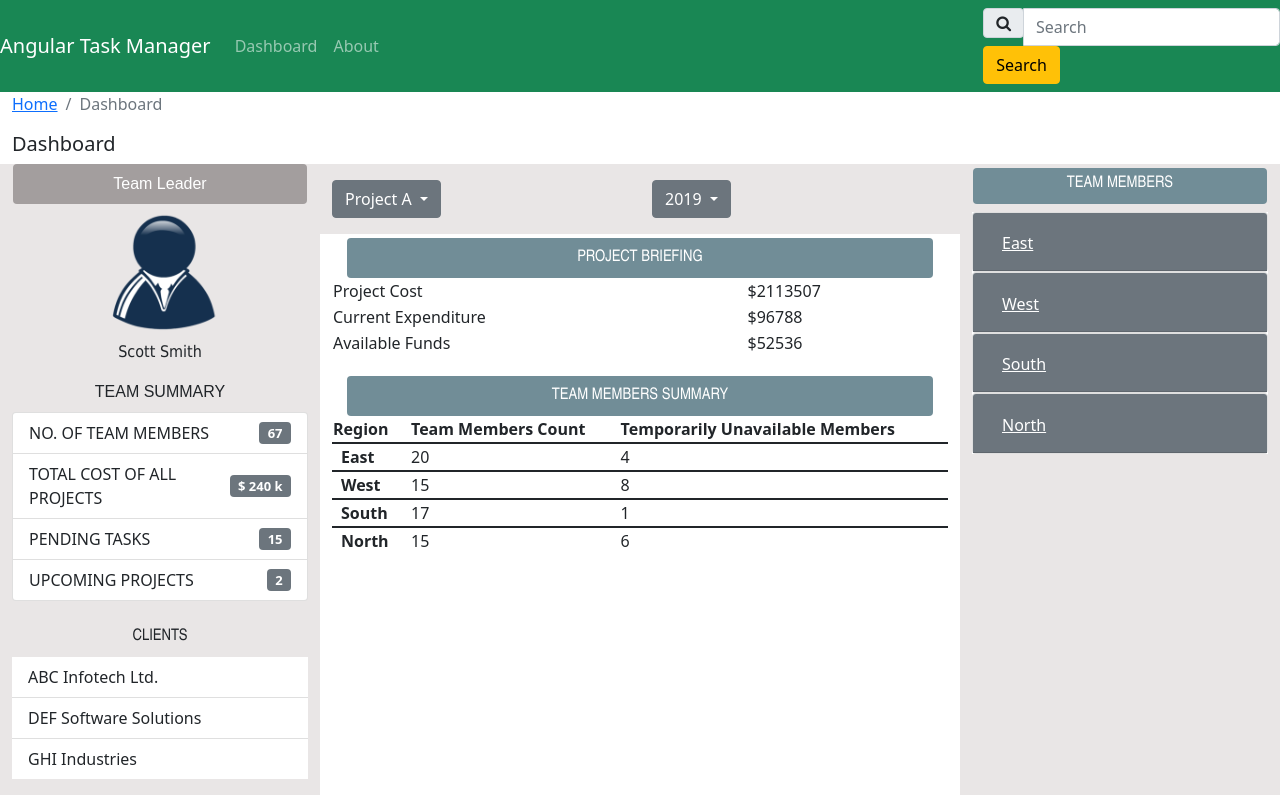
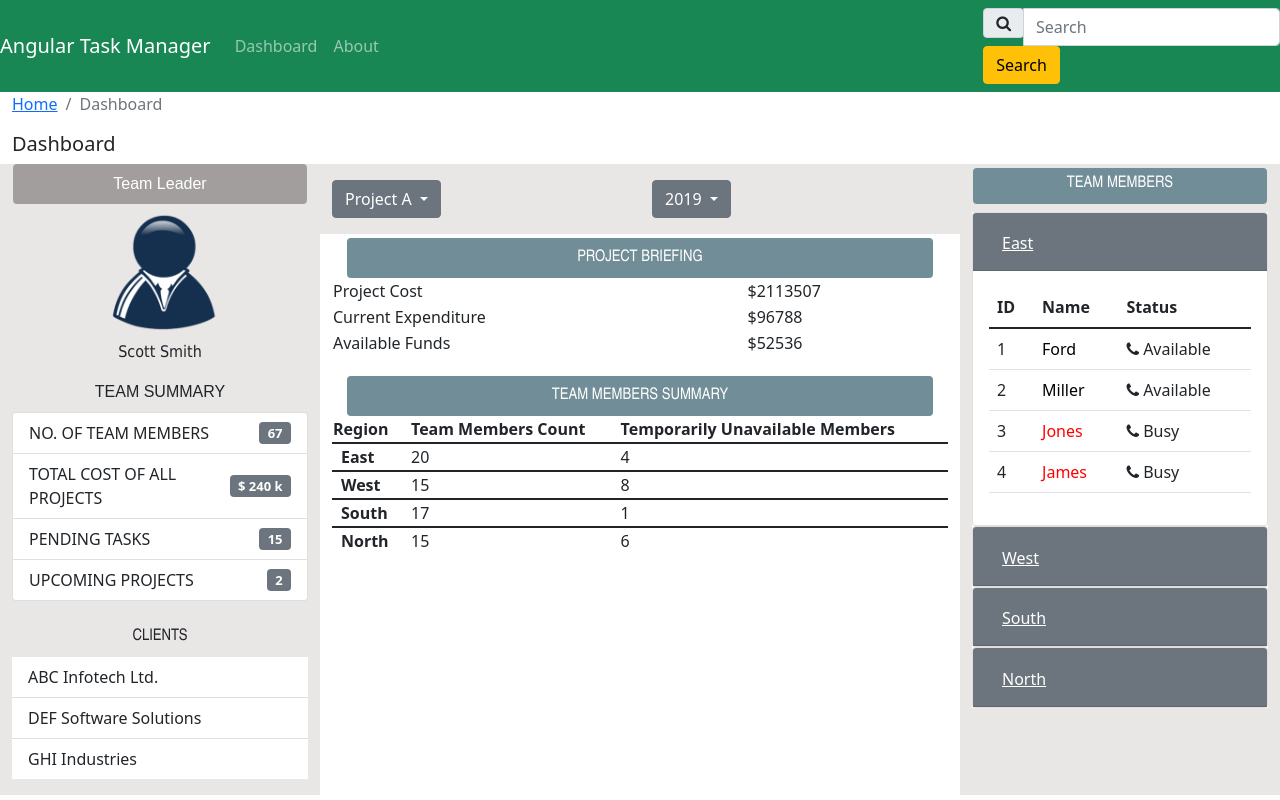
Before and after one commit to RolandOroz/TaskManagerGit, an Angular app: page /dashboard in a window 1280 px wide. Built offline with nearby package versions, Linux system fonts and the light colour scheme.

Commit message:
data bindings

```diff
--- a/src/app/dashboard/dashboard.component.html
+++ b/src/app/dashboard/dashboard.component.html
@@ -208,7 +208,7 @@
                 <div [id]="'cardbody' + i"
                      class="collapse"
                      aria-labelledby="flush-headingOne"
-                     data-bs-parent="#accordion1">
+                     data-bs-parent="#accordion1" [ngClass]="(i == 0)?'show':''" >
                   <div class="card-body">
                     <table class="table">
                       <thead>
@@ -221,7 +221,7 @@
                       <tbody>
                       <tr *ngFor="let member of teamMembersGroup.Members">
                         <td>{{member.ID}}</td>
-                        <td>{{member.Name}}</td>
+                        <td [style.color]="(member.Status == 'Busy')?'red':'black'">{{member.Name}}</td>
                         <td><i class="fa fa-phone"></i> {{member.Status}}</td>
                       </tr>
                       </tbody>
--- a/src/app/dashboard/dashboard.component.ts
+++ b/src/app/dashboard/dashboard.component.ts
@@ -112,4 +112,8 @@ export class DashboardComponent implements OnInit {
       this.AvailableFunds = 883;
     }
   }
+
+  showAllMembers($event) {
+
+  }
 }
```
